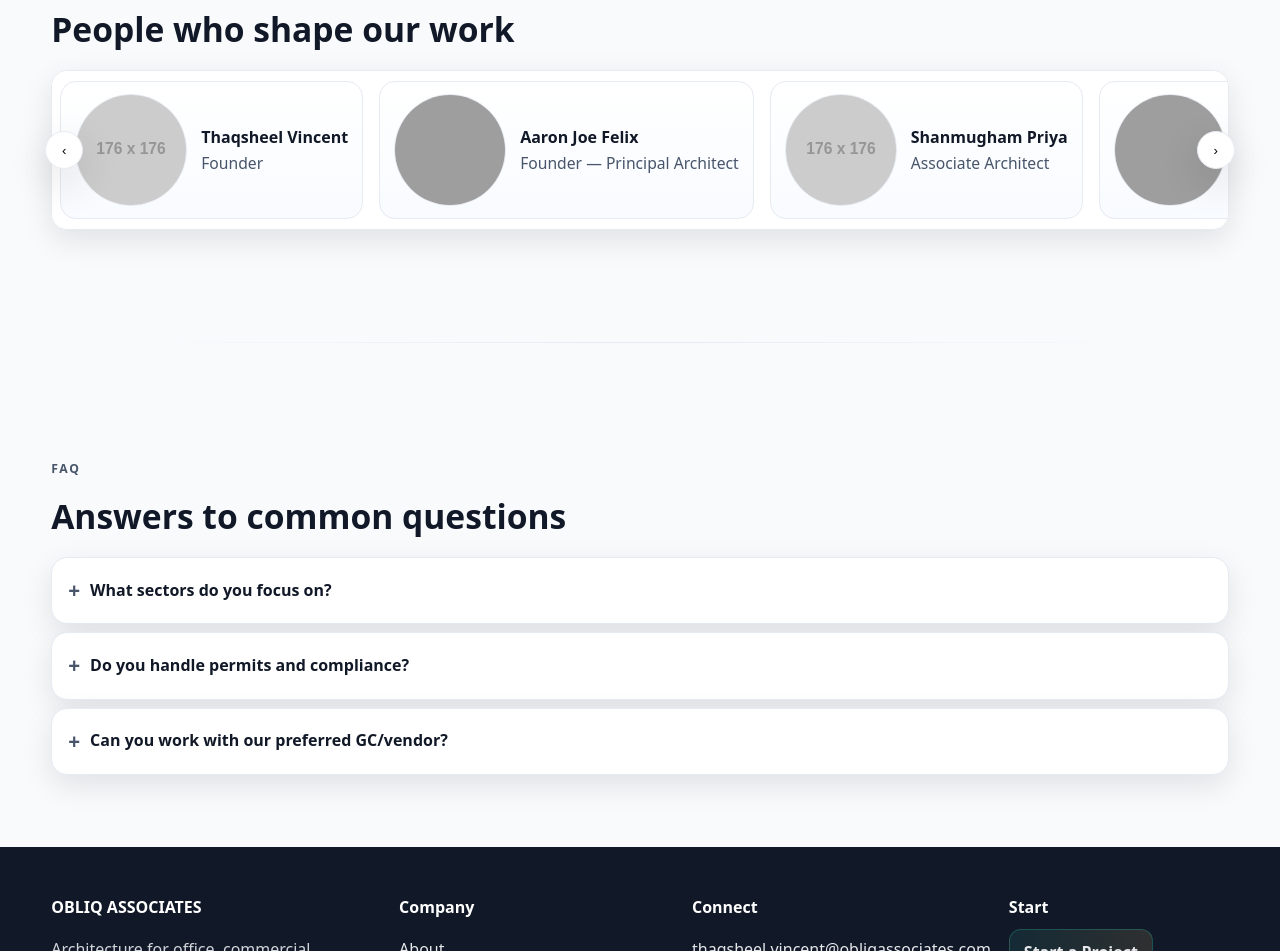
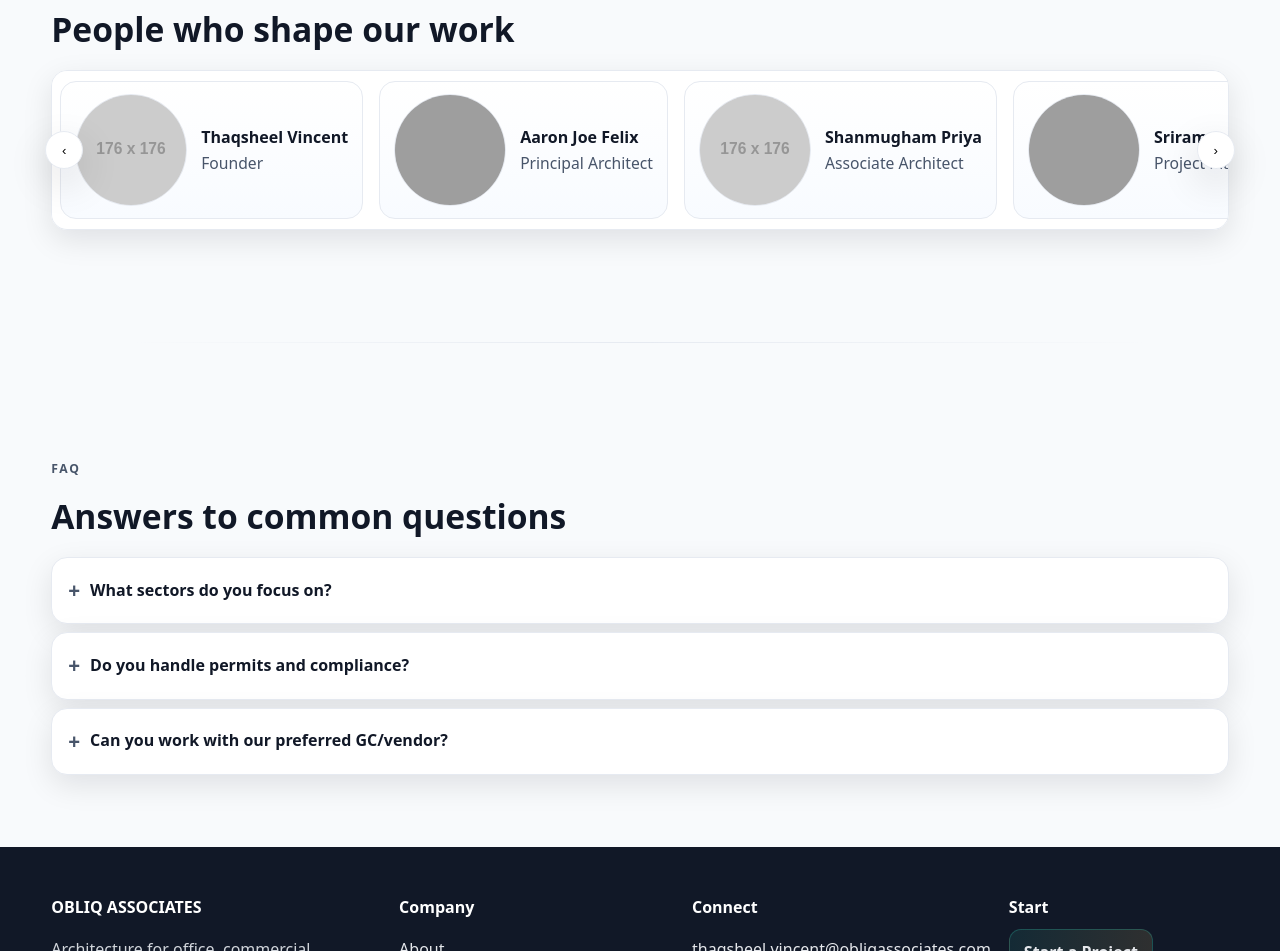
Before and after one commit to thaqsheel27-crypto/Obliq-Associates-Prod, a plain HTML site: page about.html in a window 1280 px wide. Shown: the part 3295-4246 px from the top of the page. Drawn offline with Linux system fonts and the light colour scheme; grey boxes are pictures that could not be loaded; placeholder pictures from the web are drawn by us.

Commit message:
Update about.html

```diff
--- a/about.html
+++ b/about.html
@@ -417,7 +417,7 @@
         </article>
         <article class="member" role="listitem">
           <div class="avatar"><img src="https://res.cloudinary.com/dvpmvben2/image/upload/v1756206439/ChatGPT_Image_Aug_26_2025_04_35_35_PM_oii0lh.png" alt="Aaron Joe Felix — Principal Architect" loading="lazy" decoding="async"></div>
-          <div><div class="name">Aaron Joe Felix</div><div class="role">Founder — Principal Architect</div></div>
+          <div><div class="name">Aaron Joe Felix</div><div class="role">Principal Architect</div></div>
         </article>
         <article class="member" role="listitem">
           <div class="avatar"><img src="https://via.placeholder.com/176?text=OBLIQ" alt="Shanmugham Priya — Associate Architect" loading="lazy" decoding="async"></div>
```
